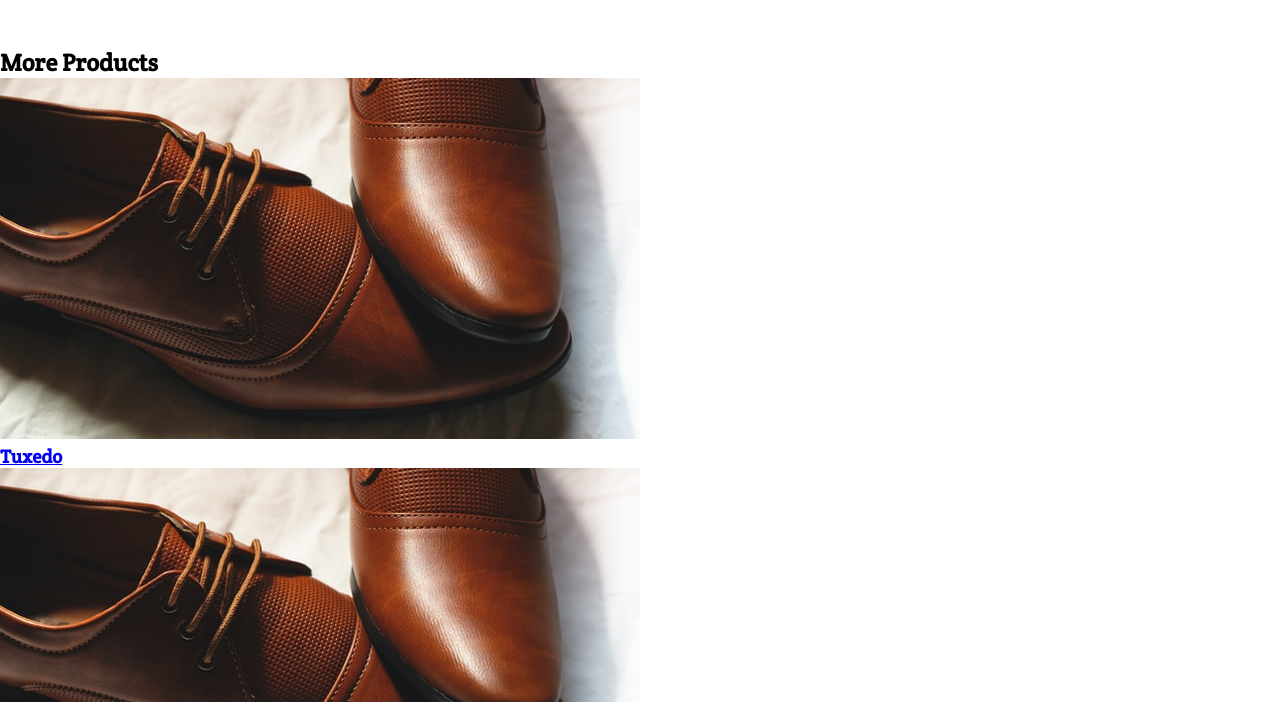
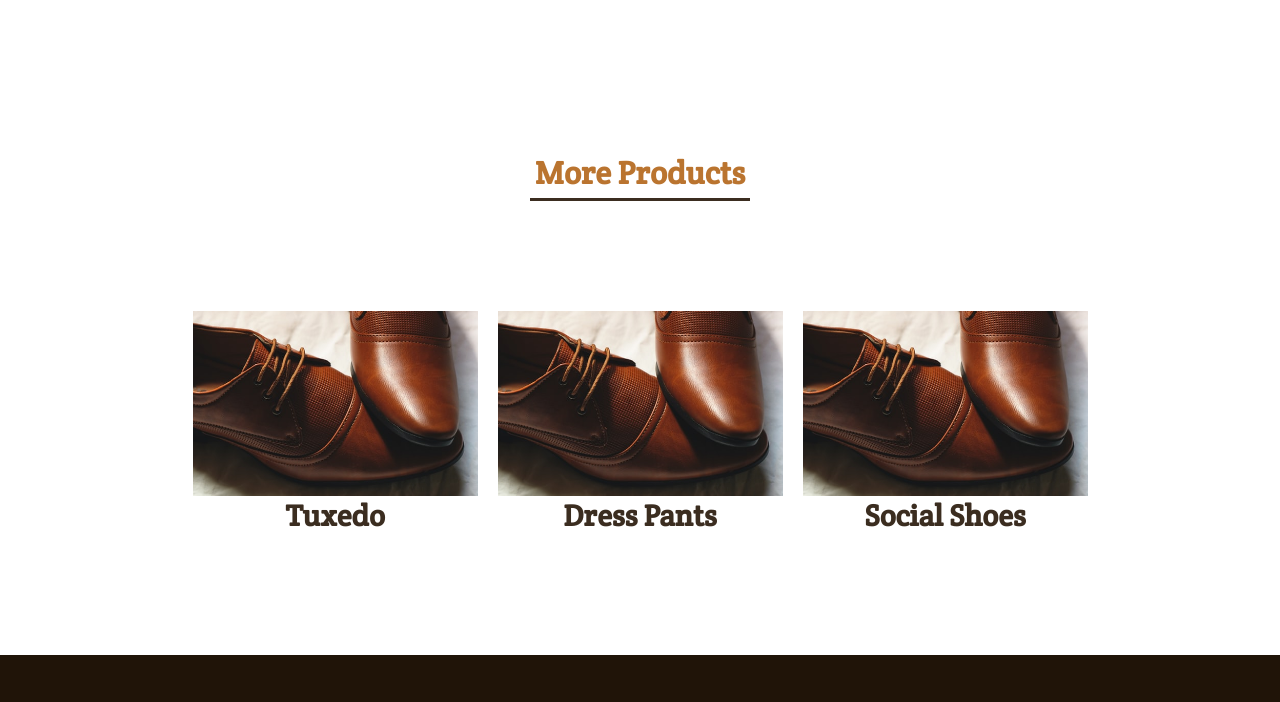
Before and after one commit to Markfgui675/Site-Ecommerce, a plain HTML site: page produto_terno.html in a window 1280 px wide. Shown: the part 1311-2013 px from the top of the page. Drawn offline with Linux system fonts and the light colour scheme.

Commit message:
Update produtos.css

```diff
--- a/produtos.css
+++ b/produtos.css
@@ -148,6 +148,62 @@ main{
     object-fit: cover;
 }
 
+/*Estilização do section More*/
+.more{
+    display: flex;
+    justify-content: center;
+    align-items: center;
+    flex-direction: column;
+    margin-bottom: 80px;
+}
+.more .title{
+    margin: 100px;
+}
+.more .title h2{
+    color: var(--LightBrown);
+    font-size: 2em;
+    padding: 5px;
+    border-bottom: 3px solid var(--Treehouse);
+}
+.more .container{
+    width: 100%;
+    display: flex;
+    justify-content: center;
+    align-items: center;
+}
+.more .container .box{
+    display: flex;
+    flex-direction: column;
+    margin: 10px;
+}
+.more .container .box .imgBx{
+    position: relative;
+    width: 285px;
+    height: 185px;
+    background-color: gray;
+}
+.more .container .box .imgBx img{
+    outline: absolute;
+    top: 0;
+    left: 0;
+    width: 100%;
+    height: 100%;
+    object-fit: cover;
+}
+.more .container .box .imgBx:hover{
+    box-shadow: 0px 5px 10px rgba(0, 0, 0, 0.603);
+}
+.more .container .box .titleBox{
+    display: flex;
+    justify-content: center;
+    align-items: center;
+}
+.more .container .box .titleBox h3 a{
+    color: var(--Treehouse);
+    font-size: 1.6em;
+    text-decoration: none;
+}
+
 
 /*Rodape*/
 .rodape{
@@ -275,6 +331,9 @@ main{
     section{
         padding: 20px;
     }
+    .more .container{
+        flex-direction: column;
+    }
 }
 @media(max-width: 931px){
     .tuxedo .container{
```
